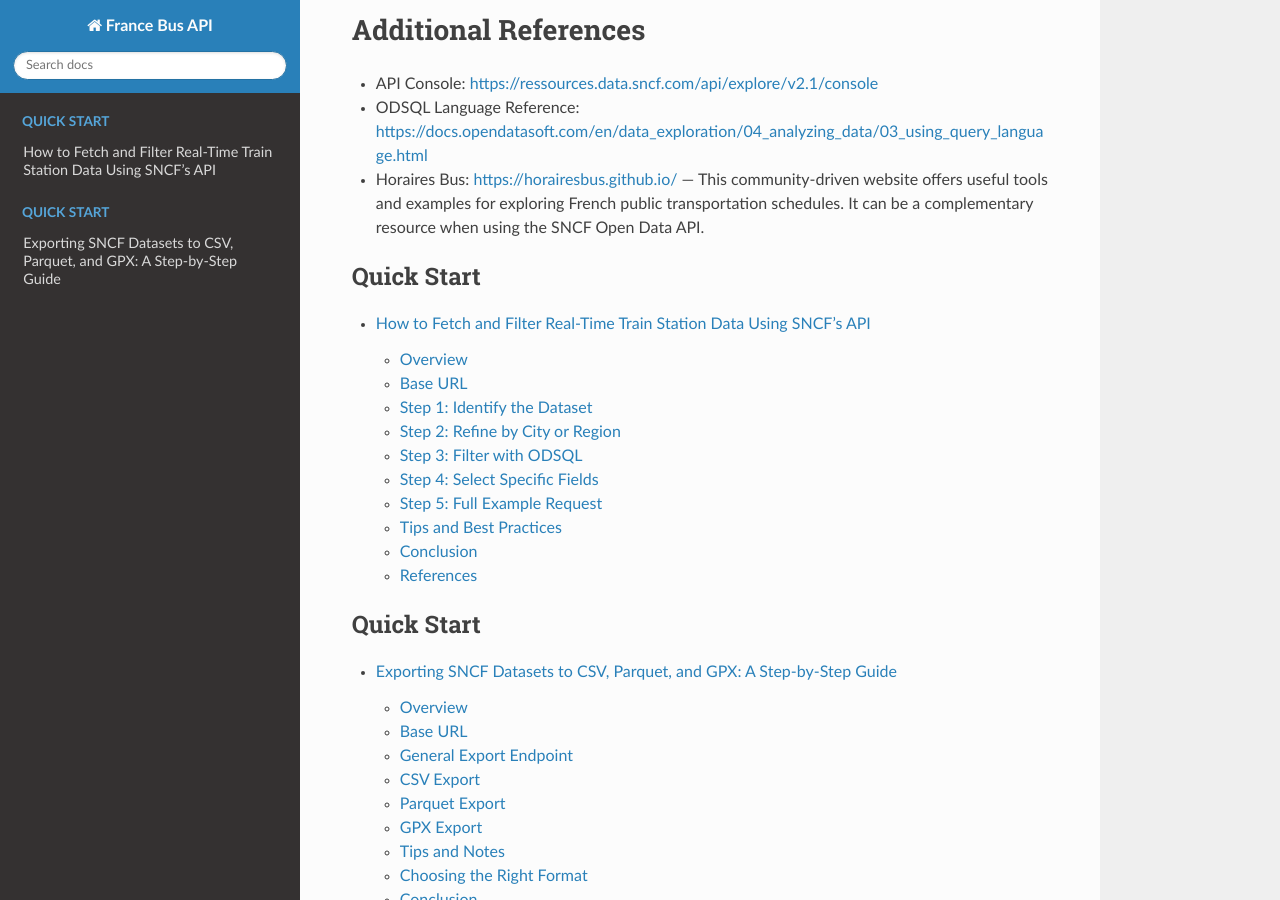
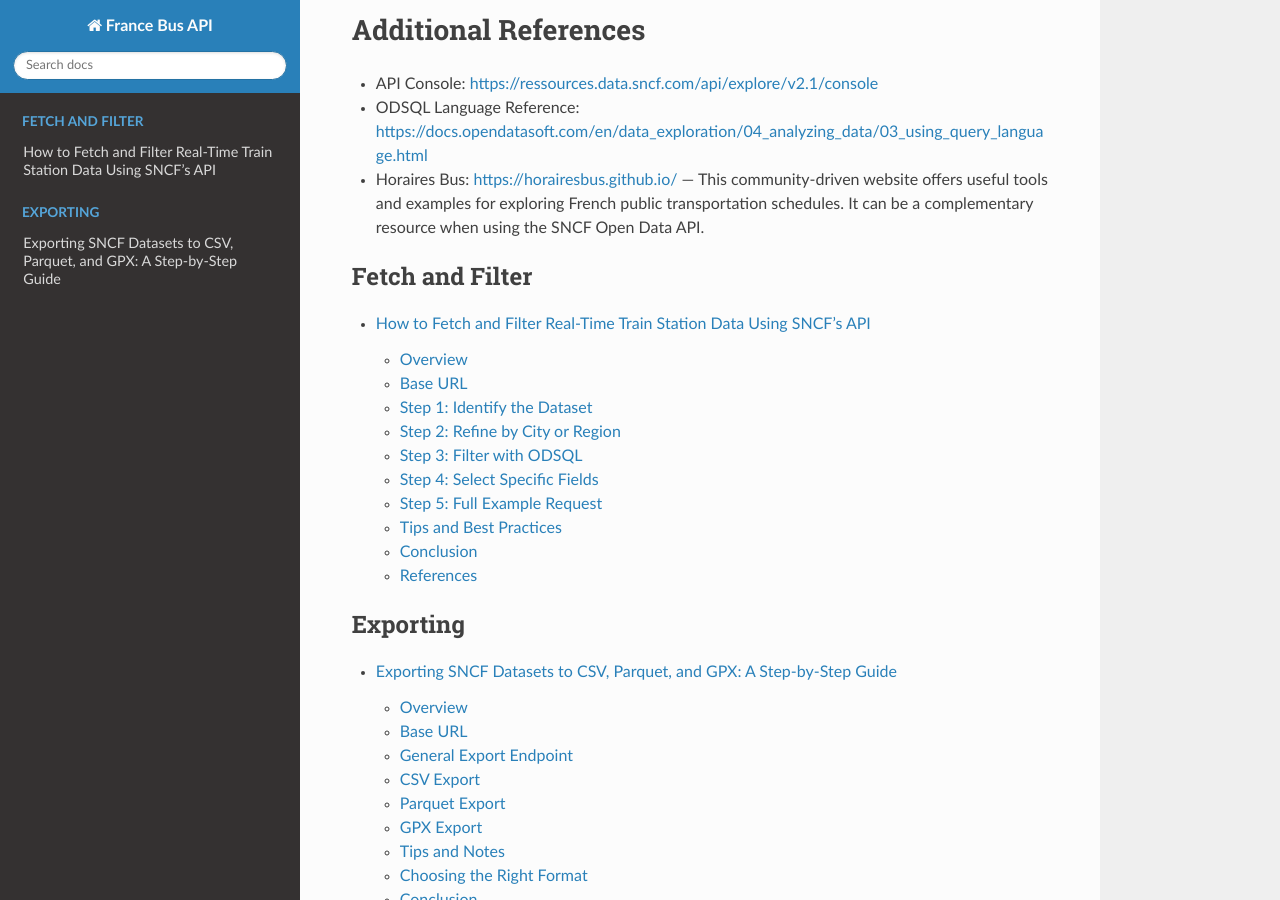
Before and after one commit to video2text/sakuli, a Sphinx documentation site: the page built from docs/source/index.rst, in a window 1280 px wide and 900 px high, scrolled down 4254 px. Built offline with Sphinx 7.4.7 and the Read the Docs theme 3.1.0, drawn with Linux system fonts in a browser that asks for light colours.

Commit message:
Update index.rst

```diff
--- a/docs/source/index.rst
+++ b/docs/source/index.rst
@@ -189,12 +189,12 @@
 
 .. toctree::
    :maxdepth: 2
-   :caption: Quick Start
+   :caption: Fetch and Filter
 
    practical-use/how-to-fetch-and-filter-real-time-train-station-data
 
 .. toctree::
    :maxdepth: 2
-   :caption: Quick Start
+   :caption: Exporting
 
    practical-use/exporting-sncf-datasets-to-csv,-parquet,-and-gpx
```
